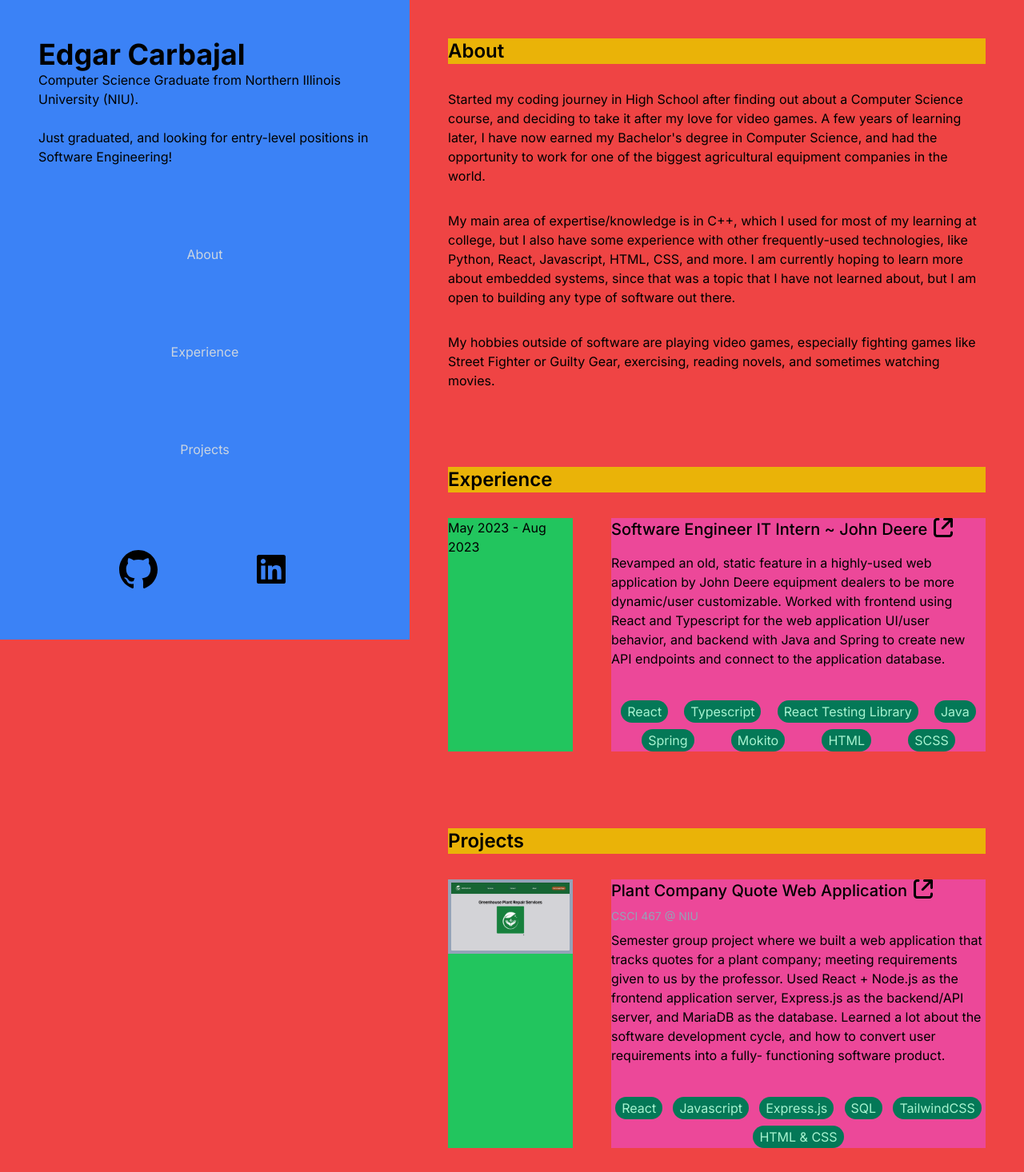
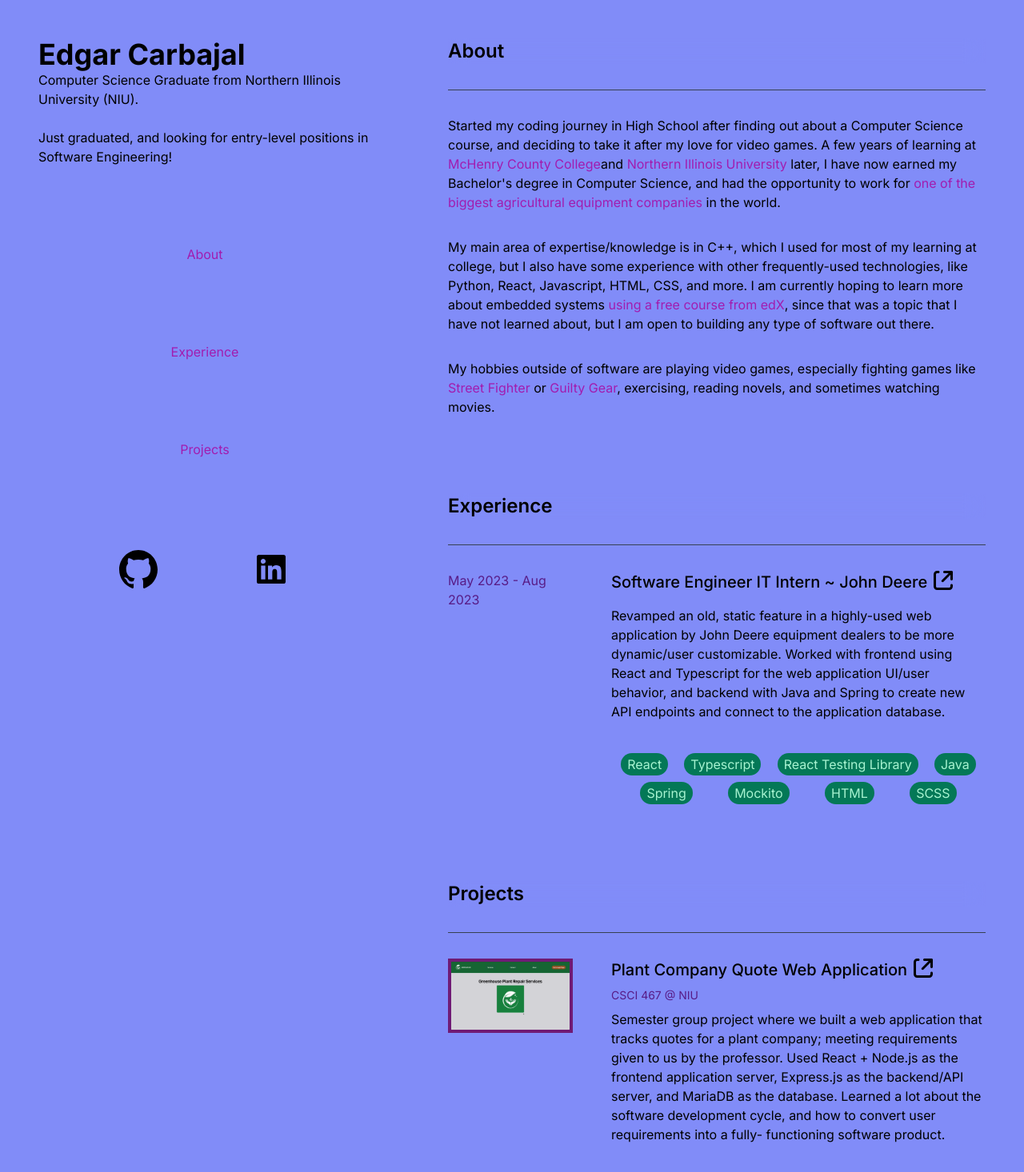
Before and after one commit to edgarcarbajal/portfolio-website, a Next.js app: page / in a window 1280 px wide. Shown: the top 1466 px of the page at 80% size. Built offline with nearby package versions, Linux system fonts and the light colour scheme; grey boxes are pictures that could not be loaded.

Commit message:
added day and night (light and dark mode) themes

```diff
--- a/src/app/components/projectcard.tsx
+++ b/src/app/components/projectcard.tsx
@@ -29,25 +29,28 @@
                 phoneonlysize:gap-y-4
                 hover:shadow-lg
                 hover:border
-                border-slate-400
+                border-slate-700
+                dark:border-slate-400
                 hover:transition
                 ease-in-out
                 delay-100
                 hover:brightness-125
                 hover:scale-105
                 hover:-translate-y-1
+                hover:bg-indigo-500
+                dark:hover:bg-fuchsia-800
                 duration-300
             `}>
-                <div className={'bg-green-500'}>
+                <div className={'text-purple-900 dark:text-slate-300'}>
                     <Image
                         alt={'Project Thumbnail Unavailable!'}
-                        className="border-solid border-4 border-slate-400"
+                        className="border-solid border-4 border-fuchsia-900 dark:border-slate-400"
                         src={thumbnail}
                         width={170} // 1.7 (w/h) ratio
                         height={100}
                     />
                 </div>
-                <div className={'bg-pink-500 flex flex-col gap-y-2'}>
+                <div className={'flex flex-col gap-y-2'}>
                     <div className="flex gap-2">
                         <h3>
                             {title}
@@ -68,7 +71,7 @@
                         `}/>
                     </div>
 
-                    <div className={'text-slate-400 text-sm'}>
+                    <div className={'text-purple-900 dark:text-slate-400 text-sm'}>
                         {subtitle}
                     </div>
 
--- a/src/app/components/xpcard.tsx
+++ b/src/app/components/xpcard.tsx
@@ -30,19 +30,22 @@
                 mobilesize:gap-y-4
                 hover:shadow-lg
                 hover:border
-                border-slate-400
+                border-slate-700
+                dark:border-slate-400
                 hover:transition
                 ease-in-out
                 delay-125
                 hover:brightness-125
                 hover:scale-105
                 hover:-translate-y-1
+                hover:bg-indigo-500
+                dark:hover:bg-fuchsia-800
                 duration-300
             `}>
-                <div className={'bg-green-500'}>
+                <div className={'text-purple-900 dark:text-slate-300'}>
                     <p>{datespan}</p>
                 </div>
-                <div className={'bg-pink-500 flex flex-col gap-y-2'}>
+                <div className={'flex flex-col gap-y-2'}>
                     <div className={'flex gap-2'}>
                         <h3>
                             {title + ' ~ ' + company}
@@ -62,7 +65,7 @@
                             `}/>
                     </div>
 
-                    <div className={'text-slate-400 text-sm'}>
+                    <div className={'text-purple-900 dark:text-slate-400 text-sm'}>
                         {subtitle}
                     </div>
 
--- a/src/app/globals.css
+++ b/src/app/globals.css
@@ -13,13 +13,14 @@
     --foreground-rgb: 255, 255, 255;
     --background-start-rgb: 0, 0, 0;
     --background-end-rgb: 0, 0, 0;
+    @apply text-white
   }
 }
 
 
 /*Set the flexboxes and min heights so that elements can takeup all the space!*/
 header {
-  @apply bg-blue-500 h-screen flex flex-col justify-between p-12 sticky top-0 float-left max-w-2/5 w-2/5 mobilesize:w-full mobilesize:max-w-full mobilesize:relative;
+  @apply h-screen flex flex-col justify-between p-12 sticky top-0 float-left max-w-2/5 w-2/5 mobilesize:w-full mobilesize:max-w-full mobilesize:relative;
 }
 
 main {
@@ -38,17 +39,21 @@
   @apply text-xl font-medium;
 }
 
+hr {
+  @apply h-px dark:bg-gray-200 border-0 bg-gray-700;
+}
+
 
 .hover-button {
   @apply row-start-1 p-4 rounded transition ease-in-out delay-150 bg-transparent hover:-translate-y-1 hover:scale-100 hover:bg-violet-400 duration-300 hover:fill-orange-400;
 }
 
 .ext-text-link {
-  @apply text-slate-300 hover:text-sky-400 hover:underline
+  @apply text-fuchsia-700 hover:text-sky-400 dark:text-orange-200  hover:underline
 }
 
 .int-text-link {
-  @apply hover:text-violet-400 hover:underline;
+  @apply hover:text-orange-400 hover:underline;
 }
 
 
--- a/src/app/layout.tsx
+++ b/src/app/layout.tsx
@@ -17,7 +17,7 @@
 }>) {
   return (
     <html lang={'en'} className={'scroll-smooth'}>
-      <body className={inter.className + ' bg-red-500'}>
+      <body className={inter.className + ' bg-indigo-400 dark:bg-fuchsia-900'}>
         <PHeader />
         {children}
       </body>
--- a/src/app/page.tsx
+++ b/src/app/page.tsx
@@ -13,19 +13,80 @@
           className={'flex flex-col justify-between gap-y-8'}
           id={'about'}
         >
-          <h2 className={'bg-yellow-500 mobilesize:sticky mobilesize:top-0'}>
+          <h2 className={'backdrop-blur-md mobilesize:sticky mobilesize:top-0'}>
             <Link href={'#about'} className={'int-text-link'}>
               About
             </Link>
           </h2>
+
+          <hr />
+
           <p>
-            {'Started my coding journey in High School after finding out about a Computer Science course, and deciding to take it after my love for video games. A few years of learning later, I have now earned my Bachelor\'s degree in Computer Science, and had the opportunity to work for one of the biggest agricultural equipment companies in the world.'}
+            {'Started my coding journey in High School after finding out about a Computer Science course, and deciding to take it after my love for video games. A few years of learning at '}
+            <a
+              className={'ext-text-link'}
+              href={'https://www.mchenry.edu/'}
+              target={'_blank'}
+            >
+              McHenry County College
+            </a>
+
+            {'and '}
+
+            <a
+              className={'ext-text-link'}
+              href={'https://www.niu.edu/'}
+              target={'_blank'}
+            >
+              Northern Illinois University
+            </a>
+
+            {' later, I have now earned my Bachelor\'s degree in Computer Science, and had the opportunity to work for '}
+
+            <a
+              className={'ext-text-link'}
+              href={'https://www.deere.com/'}
+              target={'_blank'}
+            >
+              one of the biggest agricultural equipment companies
+            </a>
+
+            {' in the world.'}
           </p>
           <p>
-            {'My main area of expertise/knowledge is in C++, which I used for most of my learning at college, but I also have some experience with other frequently-used technologies, like Python, React, Javascript, HTML, CSS, and more. I am currently hoping to learn more about embedded systems, since that was a topic that I have not learned about, but I am open to building any type of software out there.'}
+            {'My main area of expertise/knowledge is in C++, which I used for most of my learning at college, but I also have some experience with other frequently-used technologies, like Python, React, Javascript, HTML, CSS, and more. I am currently hoping to learn more about embedded systems '}
+
+            <a
+              className={'ext-text-link'}
+              href={'https://www.edx.org/learn/embedded-systems/the-university-of-texas-at-austin-embedded-systems-shape-the-world-microcontroller-input-output'}
+              target={'_blank'}
+            >
+              using a free course from edX
+            </a>
+
+            {', since that was a topic that I have not learned about, but I am open to building any type of software out there.'}
           </p>
           <p>
-            {'My hobbies outside of software are playing video games, especially fighting games like Street Fighter or Guilty Gear, exercising, reading novels, and sometimes watching movies.'}
+            {'My hobbies outside of software are playing video games, especially fighting games like '}
+            <a
+              className={'ext-text-link'}
+              href={'https://www.streetfighter.com'}
+              target={'_blank'}
+            >
+              Street Fighter
+            </a>
+
+            {' or '}
+
+            <a
+              className={'ext-text-link'}
+              href={'https://www.guiltygear.com'}
+              target={'_blank'}
+            >
+              Guilty Gear
+            </a>
+
+            {', exercising, reading novels, and sometimes watching movies.'}
           </p>
         </section>
 
@@ -33,11 +94,13 @@
           className={'flex flex-col justify-between gap-y-8'}
           id={'experience'}
         >
-          <h2 className={'bg-yellow-500 mobilesize:sticky mobilesize:top-0'}>
+          <h2 className={'backdrop-blur-md mobilesize:sticky mobilesize:top-0'}>
             <Link href={'#experience'} className={'int-text-link'}>
               Experience
             </Link>
           </h2>
+
+          <hr />
 
           <XPCard
             datespan={'May 2023 - Aug 2023'}
@@ -45,8 +108,8 @@
             subtitle={''}
             company={'John Deere'}
             description={'Revamped an old, static feature in a highly-used web application by John Deere equipment dealers to be more dynamic/user customizable. Worked with frontend using React and Typescript for the web application UI/user behavior, and backend with Java and Spring to create new API endpoints and connect to the application database.'}
-            hreflink={"https://deere.com/"}
-            skills={['React', 'Typescript', 'React Testing Library', 'Java', 'Spring', 'Mokito', 'HTML', 'SCSS']}
+            hreflink={"https://www.deere.com/"}
+            skills={['React', 'Typescript', 'React Testing Library', 'Java', 'Spring', 'Mockito', 'HTML', 'SCSS']}
           />
         </section>
 
@@ -54,11 +117,13 @@
           className={'flex flex-col justify-between gap-y-8'}
           id={'projects'}
         >
-          <h2 className={'bg-yellow-500 mobilesize:sticky mobilesize:top-0'}>
+          <h2 className={'backdrop-blur-md mobilesize:sticky mobilesize:top-0'}>
             <Link href={'#projects'} className={'int-text-link'}>
               Projects
             </Link>
           </h2>
+
+          <hr />
 
           <ProjectCard
             thumbnail={"/plantcomp.png"}
@@ -91,7 +156,16 @@
         </div>
 
 
-        <p className={'text-slate-400 text-xs'}>
+       <div className={'text-sm'}>
+          <hr className={'my-8'}/>
+          <p className={'block dark:hidden text-amber-400'}>
+            {'Currently on Day Theme! Set your device/browser to dark mode to turn on Night Theme.'}
+          </p>
+          <p className={'hidden dark:block text-sky-400'}>
+            {'Currently on Night Theme! Set your device/browser to light mode to turn on Day Theme.'}
+          </p>
+       </div>
+        <p className={'text-purple-900 dark:text-slate-400 text-xs'}>
           {'Website design inspiration from "Hyperspace" template from the website '}
           <a
             className={'ext-text-link'}
```
